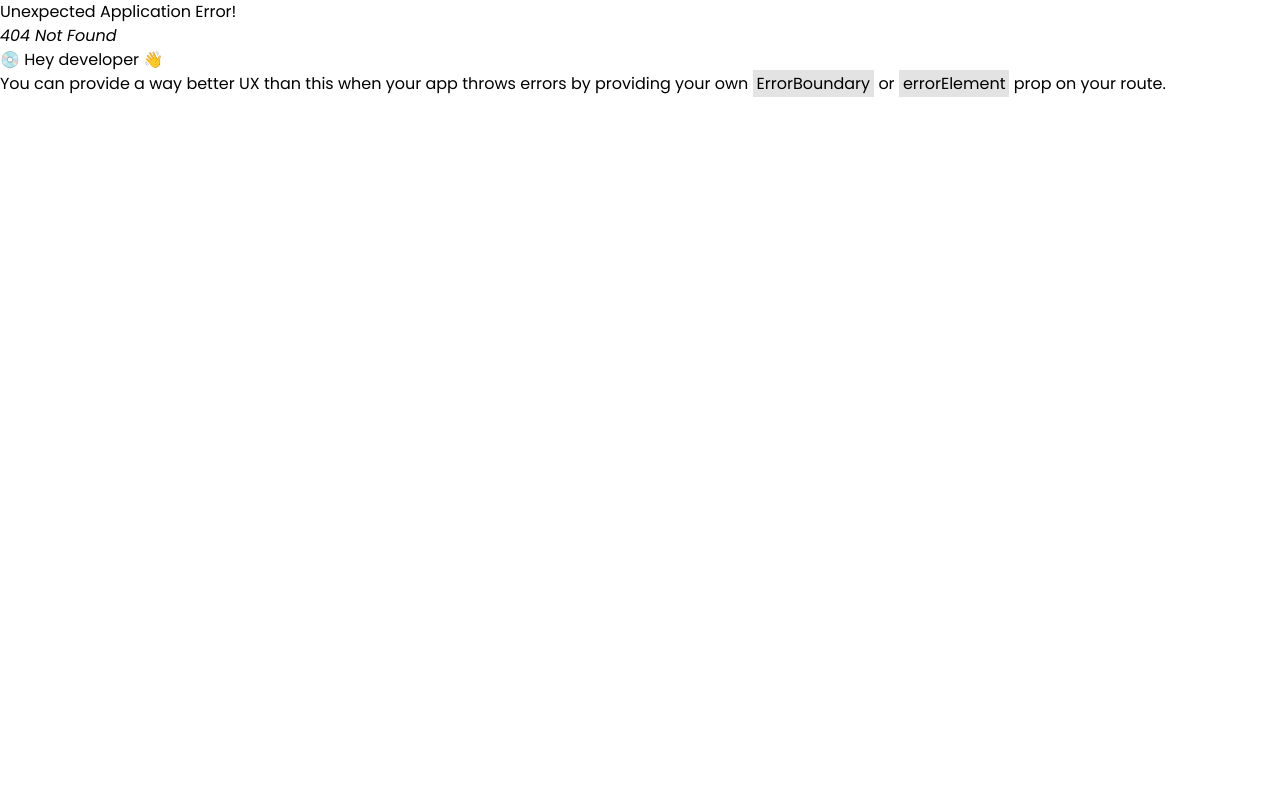
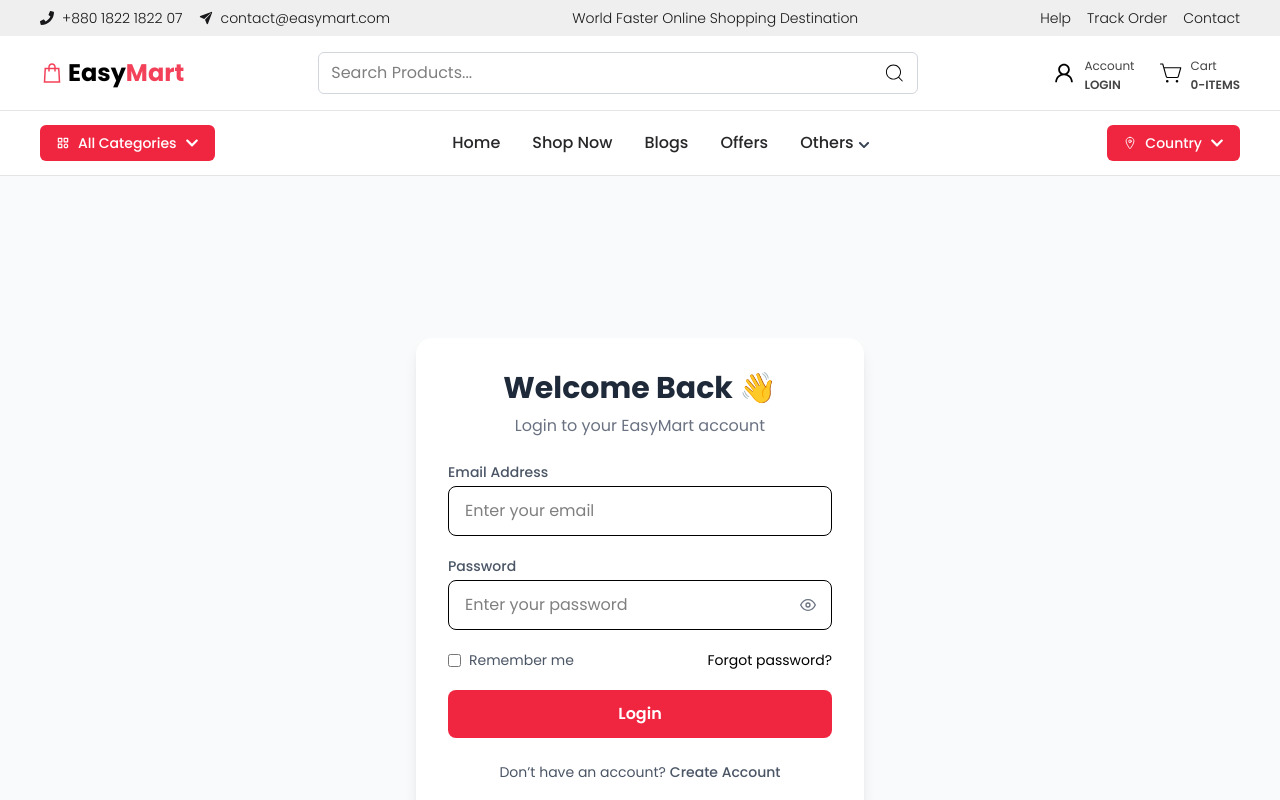
Before and after one commit to rehan606/EasyMart-Ecommerce-website, a React (Vite) app: page /login in a window 1280 px wide. Before the commit this address had no page. Shown: the top 800 px of the page. Built offline with nearby package versions, Linux system fonts and the light colour scheme.

Commit message:
create Login Page

```diff
--- a/src/App.jsx
+++ b/src/App.jsx
@@ -9,6 +9,7 @@ import BlogPage from './Pages/BlogPage/BlogPage';
 import Contact from './Pages/Contact/Contact';
 import Offers from './Pages/OfferPage/Offers';
 import Faq from './Pages/FAQ/Faq';
+import Login from './Pages/Login/Login';
 
 const App = () => {
   const router = createBrowserRouter([
@@ -48,6 +49,10 @@ const App = () => {
           path: '/faq',
           element: <Faq />
         },
+        {
+          path: '/login',
+          element: <Login />
+        },
       ]
     },
   ]);
--- /dev/null
+++ b/src/Pages/Login/Login.jsx
@@ -0,0 +1,94 @@
+import React, { useState } from "react";
+import { Link } from "react-router-dom";
+import { FiEye, FiEyeOff } from "react-icons/fi";
+
+const Login = () => {
+  const [showPassword, setShowPassword] = useState(false);
+
+  return (
+    <div className="min-h-screen flex items-center justify-center bg-gray-50 px-4">
+      <div className="w-full max-w-md bg-white rounded-2xl shadow-lg p-8">
+        {/* Header */}
+        <div className="text-center mb-6">
+          <h2 className="text-3xl font-bold text-gray-800">
+            Welcome Back 👋
+          </h2>
+          <p className="text-gray-500 mt-2">
+            Login to your EasyMart account
+          </p>
+        </div>
+
+        {/* Form */}
+        <form className="space-y-5">
+          {/* Email */}
+          <div>
+            <label className="block text-sm font-medium text-gray-600 mb-1">
+              Email Address
+            </label>
+            <input
+              type="email"
+              placeholder="Enter your email"
+              className="w-full px-4 py-3 border rounded-lg focus:ring-2 focus:ring-primary focus:outline-none"
+            />
+          </div>
+
+          {/* Password */}
+          <div>
+            <label className="block text-sm font-medium text-gray-600 mb-1">
+              Password
+            </label>
+            <div className="relative">
+              <input
+                type={showPassword ? "text" : "password"}
+                placeholder="Enter your password"
+                className="w-full px-4 py-3 border rounded-lg focus:ring-2 focus:ring-primary focus:outline-none"
+              />
+              <button
+                type="button"
+                onClick={() => setShowPassword(!showPassword)}
+                className="absolute right-4 top-1/2 -translate-y-1/2 text-gray-500"
+              >
+                {showPassword ? <FiEyeOff /> : <FiEye />}
+              </button>
+            </div>
+          </div>
+
+          {/* Options */}
+          <div className="flex items-center justify-between text-sm">
+            <label className="flex items-center gap-2 text-gray-600">
+              <input type="checkbox" className="accent-primary" />
+              Remember me
+            </label>
+            <Link
+              to="/forgot-password"
+              className="text-primary hover:underline"
+            >
+              Forgot password?
+            </Link>
+          </div>
+
+          {/* Button */}
+          <button
+            type="submit"
+            className="w-full customBg text-white py-3 rounded-lg font-semibold hover:bg-primary/90 transition"
+          >
+            Login
+          </button>
+        </form>
+
+        {/* Footer */}
+        <p className="text-center text-sm text-gray-600 mt-6">
+          Don’t have an account?
+          <Link
+            to="/register"
+            className="text-primary font-medium ml-1 hover:underline"
+          >
+            Create Account
+          </Link>
+        </p>
+      </div>
+    </div>
+  );
+};
+
+export default Login;
--- a/src/Pages/OfferPage/Offers.jsx
+++ b/src/Pages/OfferPage/Offers.jsx
@@ -77,7 +77,7 @@ const Offers = () => {
 
               <Link
                 to="/shop"
-                className="inline-block mt-4 bg-primary text-white px-5 py-2 rounded-full text-sm font-medium hover:bg-primary/90 transition"
+                className="inline-block mt-4 customBg text-white px-5 py-2 rounded-full text-sm font-medium hover:bg-primary/90 transition"
               >
                 Shop Now
               </Link>
```
